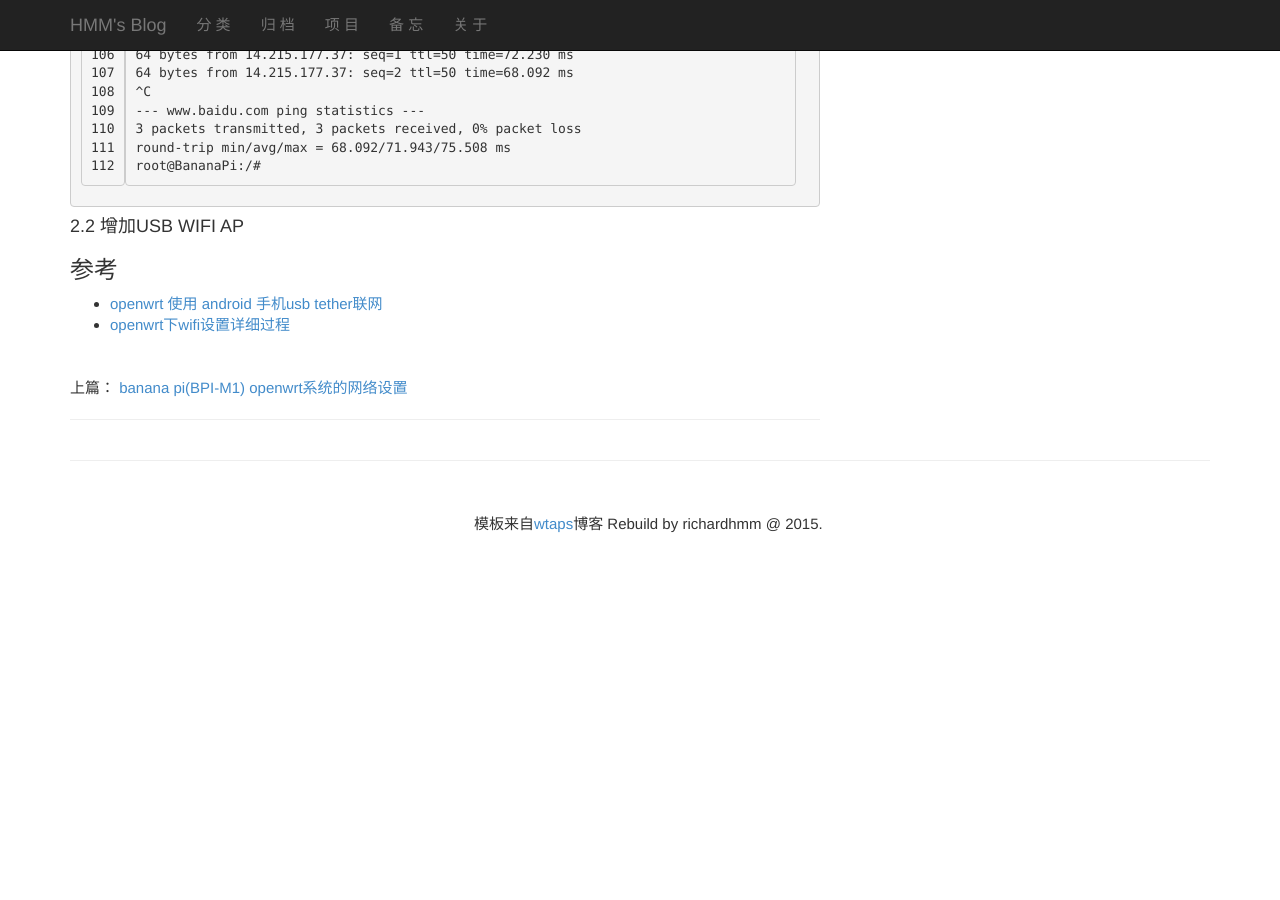
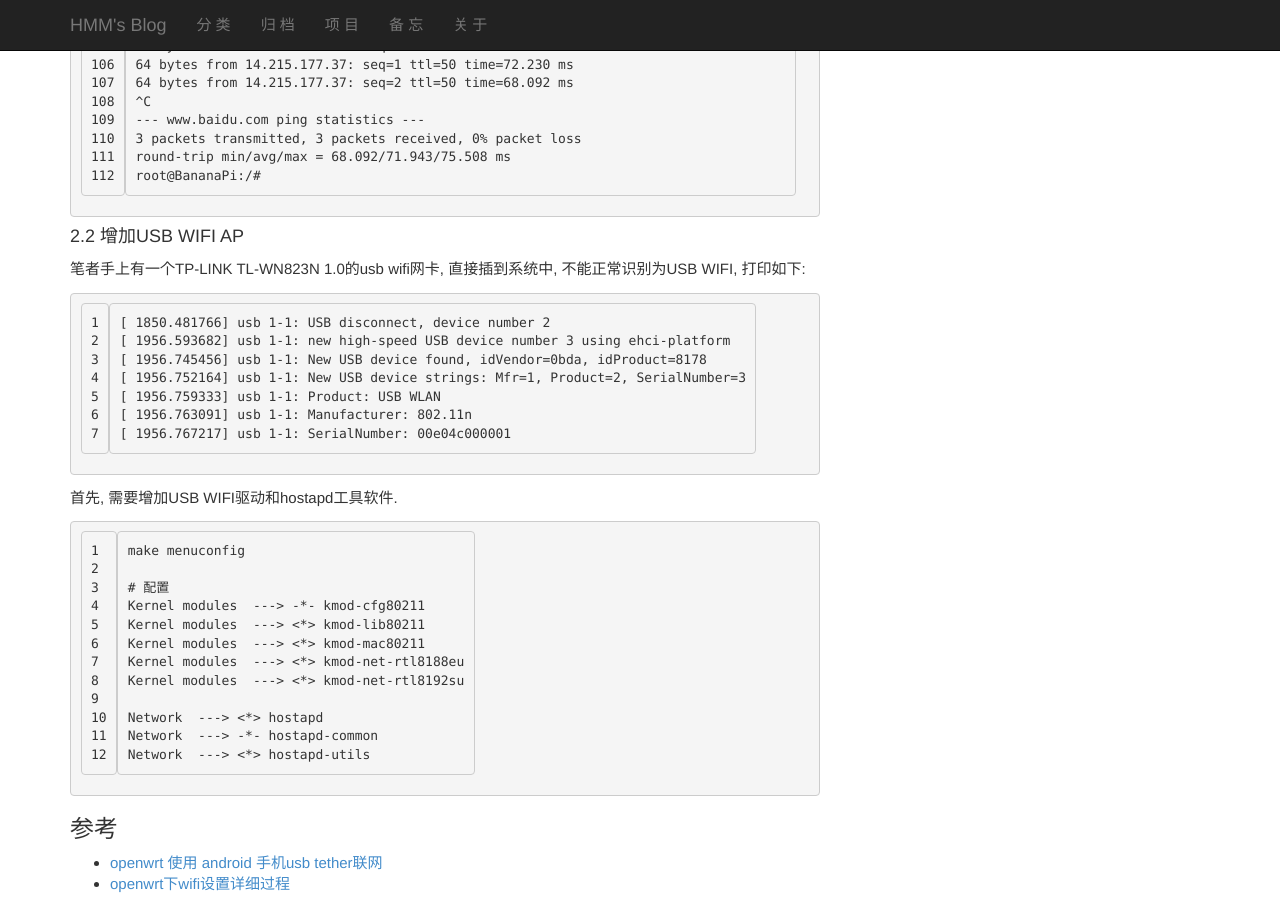
Before and after one commit to richardhmm/blog, a Jekyll site: the page built from _posts/blog/Tech/2016-3-1-bananapi-openwrt-router-custom.md, in a window 1280 px wide and 900 px high, scrolled down 3053 px. Built offline with Jekyll 4.4.1, drawn with Linux system fonts in a browser that asks for light colours; comment, search, counter and statistics services are not loaded; before the commit the page ends 3650 px from its top, so only the background shows below that; some of the changed text lies outside the part shown.

Commit message:
更新内容

```diff
--- a/_posts/blog/Tech/2016-3-1-bananapi-openwrt-router-custom.md
+++ b/_posts/blog/Tech/2016-3-1-bananapi-openwrt-router-custom.md
@@ -15,7 +15,7 @@ tags: [banana pi BPI-M1 openwrt 路由器 定制]
 
 #### 2.1 增加USB RNDIS实现共享安卓手机上网 ####
 
-1. 版本编译配置
+**首先, 版本编译配置**
 
 ~~~
 make menuconfig
@@ -149,6 +149,34 @@ root@BananaPi:/#
 ~~~
 
 #### 2.2 增加USB WIFI AP ####
+笔者手上有一个TP-LINK TL-WN823N 1.0的usb wifi网卡, 直接插到系统中, 不能正常识别为USB WIFI, 打印如下:
+
+~~~
+[ 1850.481766] usb 1-1: USB disconnect, device number 2
+[ 1956.593682] usb 1-1: new high-speed USB device number 3 using ehci-platform
+[ 1956.745456] usb 1-1: New USB device found, idVendor=0bda, idProduct=8178
+[ 1956.752164] usb 1-1: New USB device strings: Mfr=1, Product=2, SerialNumber=3
+[ 1956.759333] usb 1-1: Product: USB WLAN
+[ 1956.763091] usb 1-1: Manufacturer: 802.11n
+[ 1956.767217] usb 1-1: SerialNumber: 00e04c000001
+~~~
+
+首先, 需要增加USB WIFI驱动和hostapd工具软件.
+
+~~~
+make menuconfig
+
+# 配置
+Kernel modules  ---> -*- kmod-cfg80211
+Kernel modules  ---> <*> kmod-lib80211
+Kernel modules  ---> <*> kmod-mac80211
+Kernel modules  ---> <*> kmod-net-rtl8188eu
+Kernel modules  ---> <*> kmod-net-rtl8192su
+
+Network  ---> <*> hostapd
+Network  ---> -*- hostapd-common
+Network  ---> <*> hostapd-utils
+~~~
 
 ### 参考  ###
 * <a href="http://blog.csdn.net/whfyzg/article/details/47125273">openwrt 使用 android 手机usb tether联网 </a>
```
Also changed, not shown: other parts of _posts/blog/Tech/2016-3-1-bananapi-openwrt-router-custom.md (+1 -1 lines).
